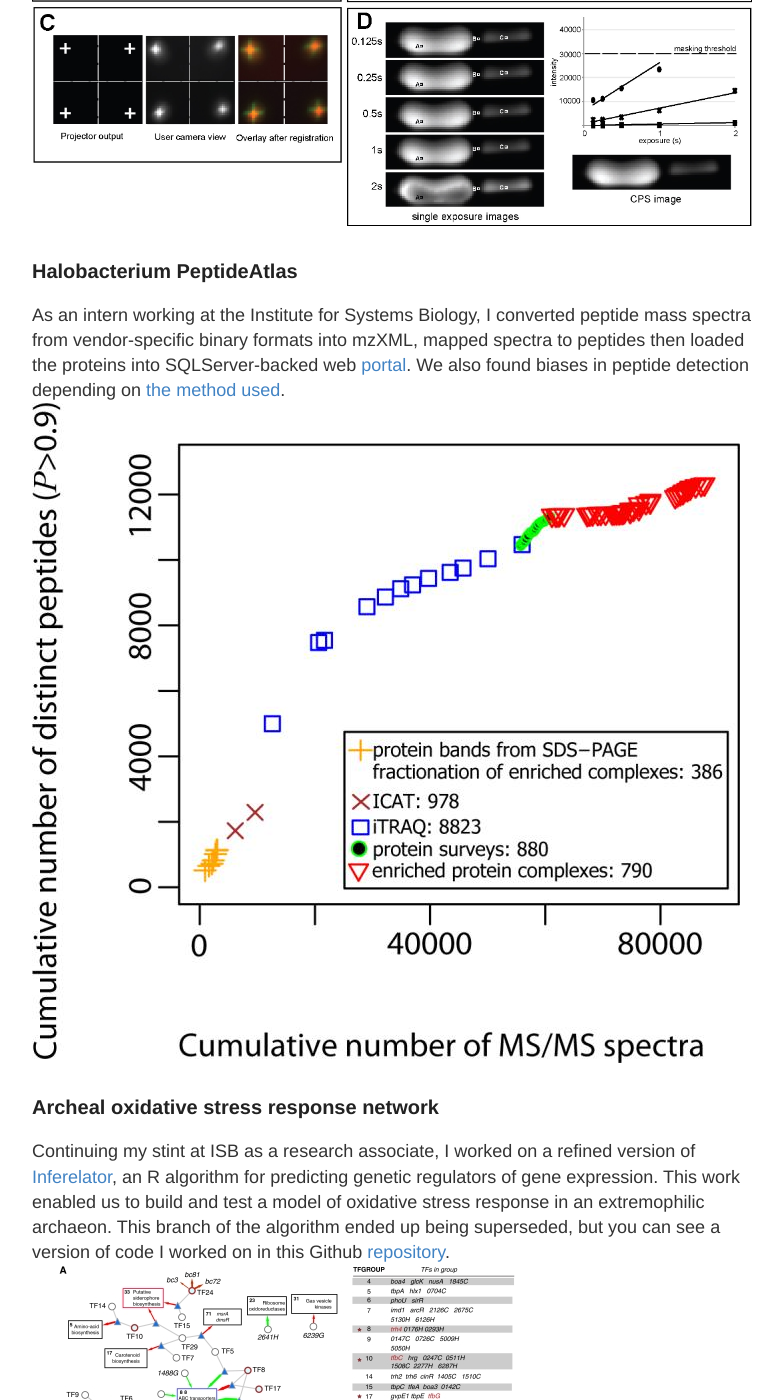
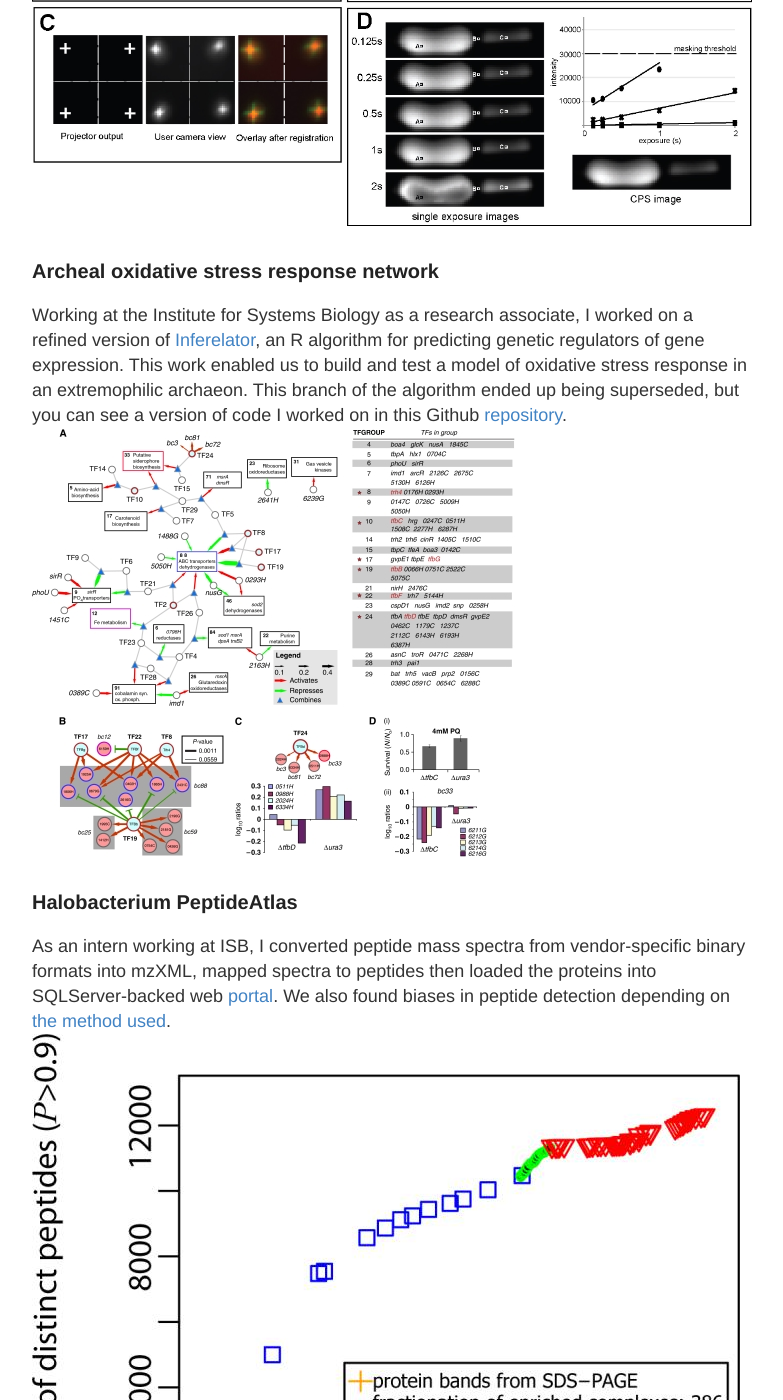
Before and after one commit to ptvan/ptvan.github.io, a Jekyll site: the page built from research.md, in a window 1280 px wide and 1400 px high, scrolled down 1416 px. Shown: the whole window, without its empty margins (248-1031 px from the left). Built offline with Jekyll 4.4.1, drawn with Linux system fonts in a browser that asks for light colours; some of the changed text lies outside the part shown.

Commit message:
updated chronology of work

```diff
--- a/research.md
+++ b/research.md
@@ -20,13 +20,13 @@ As a postdoc, I helped extend [OpenCyto](http://opencyto.org), an open-source R
 As part of my PhD thesis, I built a protein [imager](https://www.ncbi.nlm.nih.gov/pubmed/24935033) using structured illumination to increase dynamic range in order to detect rare protein in complex mixtures of cell extracts. This work was granted a US [patent](http://www.freepatentsonline.com/10362237.html) after I graduated.
 ![SIGI overview](/images/SIGI-operation.jpg "SIGI-operation.jpg")
 
+### Archeal oxidative stress response network
+Working at the Institute for Systems Biology as a research associate, I worked on a refined version of [Inferelator](https://www.ncbi.nlm.nih.gov/pubmed/16686963), an R algorithm for predicting genetic regulators of gene expression. This work enabled us to build and test a model of oxidative stress response in an extremophilic archaeon. This branch of the algorithm ended up being superseded, but you can see a version of code I worked on in this Github [repository](https://github.com/ptvan/inferelator-ancient).
+![EGRIN_OS network](/images/EGRIN_OS-network.jpg "EGRIN_OS-network.jpg")
+
 ### Halobacterium PeptideAtlas
-As an intern working at the Institute for Systems Biology, I converted peptide mass spectra from vendor-specific binary formats into mzXML, mapped spectra to peptides then loaded the proteins into SQLServer-backed web [portal](https://peptideatlas.org). We also found biases in peptide detection depending on [the method used](https://www.ncbi.nlm.nih.gov/pmc/articles/PMC2643335/).
+As an intern working at ISB, I converted peptide mass spectra from vendor-specific binary formats into mzXML, mapped spectra to peptides then loaded the proteins into SQLServer-backed web [portal](https://peptideatlas.org). We also found biases in peptide detection depending on [the method used](https://www.ncbi.nlm.nih.gov/pmc/articles/PMC2643335/).
 ![Halobacterium PeptideAtlas](/images/halopeptideatlas-peptidecount.jpg "halopeptideatlas-peptidecount.jpg")
-
-### Archeal oxidative stress response network
-Continuing my stint at ISB as a research associate, I worked on a refined version of [Inferelator](https://www.ncbi.nlm.nih.gov/pubmed/16686963), an R algorithm for predicting genetic regulators of gene expression. This work enabled us to build and test a model of oxidative stress response in an extremophilic archaeon. This branch of the algorithm ended up being superseded, but you can see a version of code I worked on in this Github [repository](https://github.com/ptvan/inferelator-ancient).
-![EGRIN_OS network](/images/EGRIN_OS-network.jpg "EGRIN_OS-network.jpg")
 
 ### Nutria spread in Seattle
 As University of Washington undergrads, my good friend Filip and I collected sightings of [nutria](https://en.wikipedia.org/wiki/Coypu) (Myocastor coypus) in western Washington, mainly in areas surrounding Union Bay. I ran a linear model to predict the spread of the species in Seattle using R and ArcGIS. This ended up informing a decision by the UW's Environmental Health and Safety not to undertake eradication efforts, since much of the population was not surviving through the winters anyway.
```
Also changed, not shown: other parts of research.md (+1 -1 lines).
